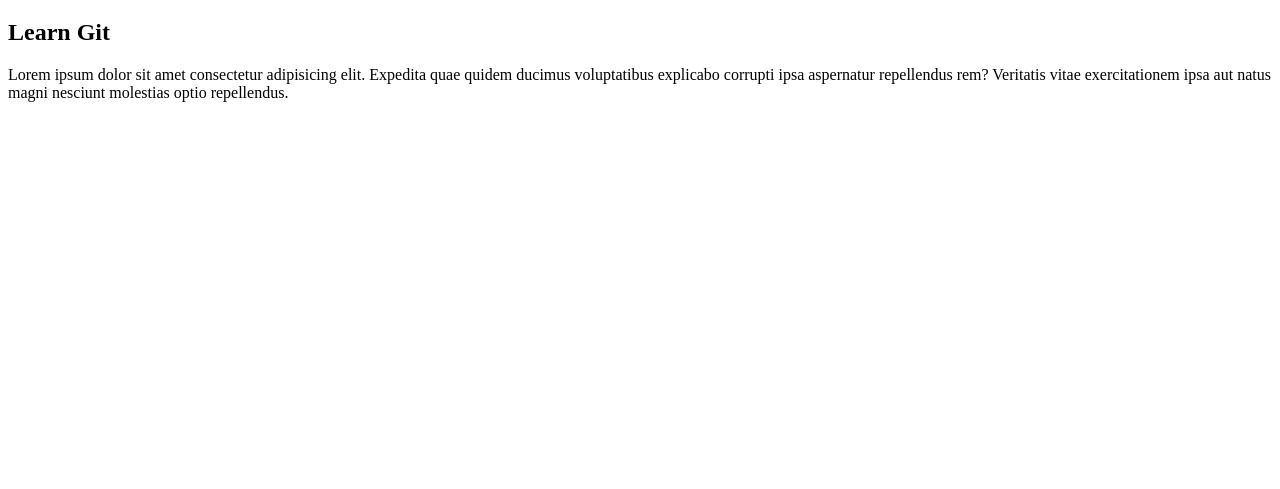
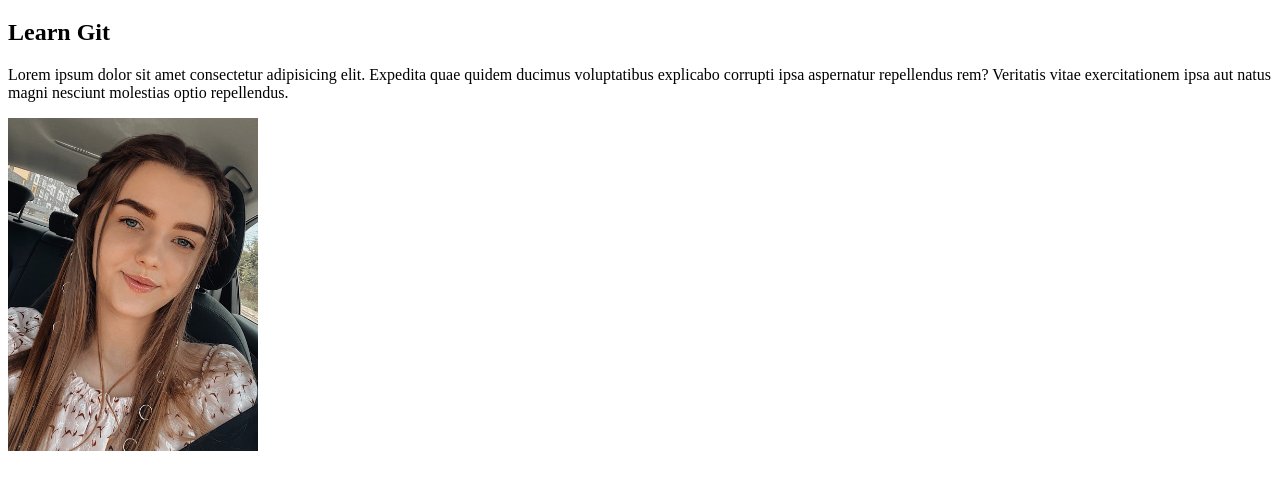
Before and after one commit to SvitlanaDutchak/LessonGit_SvitlanaDutchak, a plain HTML site: page index.html in a window 1280 px wide. Shown: the part 87-576 px from the top of the page. Drawn offline with Linux system fonts and the light colour scheme.

Commit message:
Add image

```diff
--- a/index.html
+++ b/index.html
@@ -17,6 +17,7 @@
         <h2>Learn Git</h2>
         <p>Lorem ipsum dolor sit amet consectetur adipisicing elit. Expedita quae quidem ducimus voluptatibus explicabo corrupti ipsa aspernatur repellendus rem?
         Veritatis vitae exercitationem ipsa aut natus magni nesciunt molestias optio repellendus.</p>
+        <img src="image/photo_2022-02-17_20-07-33.jpg" alt="photo" width="250px">
     </main>
 </body>
 </html>
```
